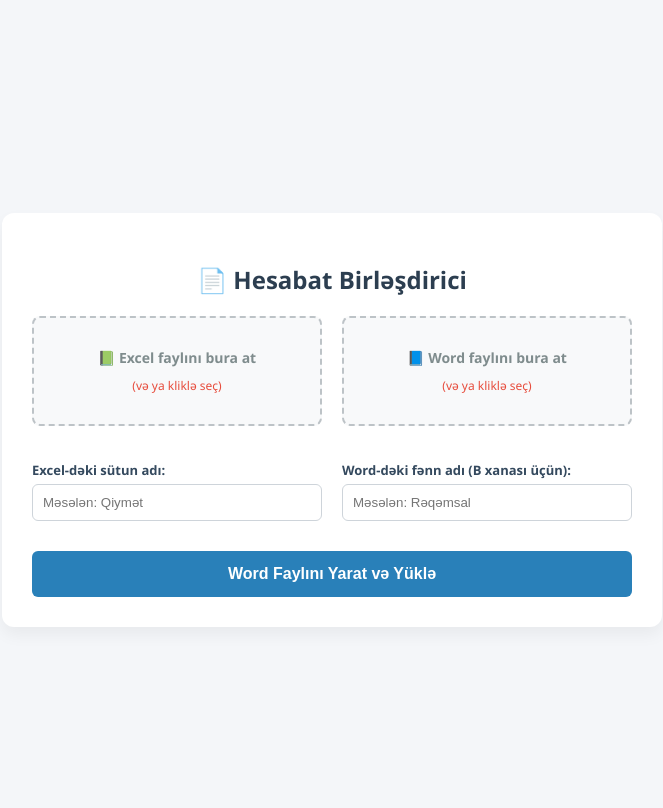
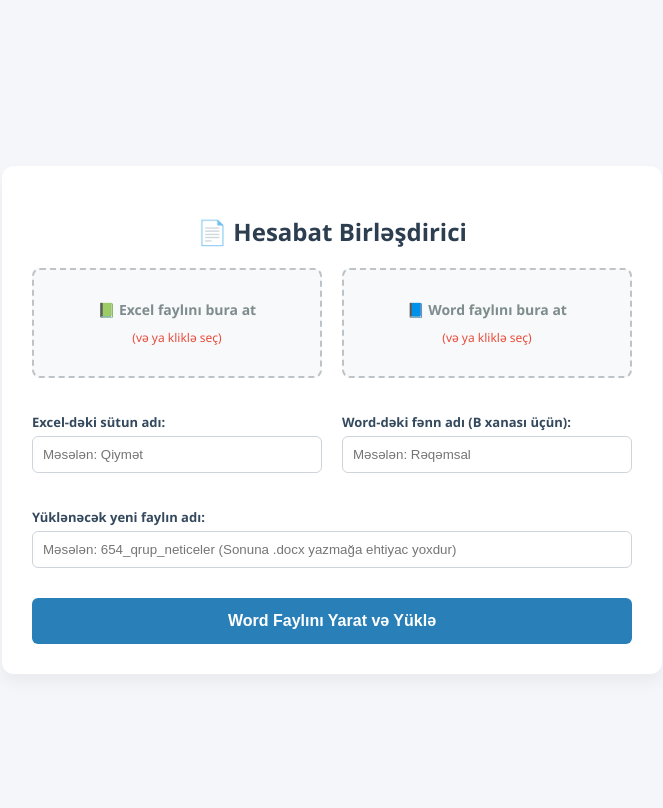
Before and after one commit to Revan127-rn/tehsil-project, a Flask app: page / in a window 1280 px wide. Shown: the top 808 px of the page, without its empty margins (308-971 px from the left). Run offline with Flask 3, Linux system fonts and the light colour scheme.

Commit message:
Add new file name input to the upload form
Added input field for new file name in the form.

```diff
--- a/templates/index.html
+++ b/templates/index.html
@@ -19,7 +19,7 @@
         .drop-zone:hover, .drop-zone.dragover { border-color: #3498db; background-color: #ebf5fb; }
         .drop-zone p { margin: 0; color: #7f8c8d; font-size: 14px; font-weight: bold;}
         .drop-zone span { display: block; margin-top: 10px; font-size: 12px; color: #e74c3c; word-break: break-all;}
-        input[type="file"] { display: none; } /* Gizledirik, evezine qutu isleyecek */
+        input[type="file"] { display: none; }
 
         label { display: block; margin-top: 15px; font-weight: 600; color: #34495e; font-size: 13px;}
         input[type="text"] { width: 100%; padding: 10px; margin-top: 5px; border: 1px solid #ced4da; border-radius: 6px; box-sizing: border-box;}
@@ -34,7 +34,6 @@
         <h2>📄 Hesabat Birləşdirici</h2>
 
         <form method="POST" enctype="multipart/form-data">
-
             <div class="flex-row">
                 <div class="flex-col">
                     <div class="drop-zone" id="excel-zone">
@@ -63,6 +62,13 @@
                 </div>
             </div>
 
+            <div class="flex-row">
+                <div class="flex-col">
+                    <label>Yüklənəcək yeni faylın adı:</label>
+                    <input type="text" name="output_filename" placeholder="Məsələn: 654_qrup_neticeler (Sonuna .docx yazmağa ehtiyac yoxdur)">
+                </div>
+            </div>
+
             <div class="btn-group">
                 <button type="submit">Word Faylını Yarat və Yüklə</button>
             </div>
@@ -76,26 +82,16 @@
             const textElement = document.getElementById(textId);
 
             dropZone.addEventListener('click', () => inputElement.click());
-
-            dropZone.addEventListener('dragover', (e) => {
-                e.preventDefault();
-                dropZone.classList.add('dragover');
-            });
-
-            dropZone.addEventListener('dragleave', () => {
-                dropZone.classList.remove('dragover');
-            });
-
+            dropZone.addEventListener('dragover', (e) => { e.preventDefault(); dropZone.classList.add('dragover'); });
+            dropZone.addEventListener('dragleave', () => dropZone.classList.remove('dragover'));
             dropZone.addEventListener('drop', (e) => {
-                e.preventDefault();
-                dropZone.classList.remove('dragover');
+                e.preventDefault(); dropZone.classList.remove('dragover');
                 if (e.dataTransfer.files.length) {
                     inputElement.files = e.dataTransfer.files;
                     textElement.innerText = "Yükləndi: " + e.dataTransfer.files[0].name;
                     textElement.style.color = "#27ae60";
                 }
             });
-
             inputElement.addEventListener('change', () => {
                 if (inputElement.files.length) {
                     textElement.innerText = "Yükləndi: " + inputElement.files[0].name;
```
